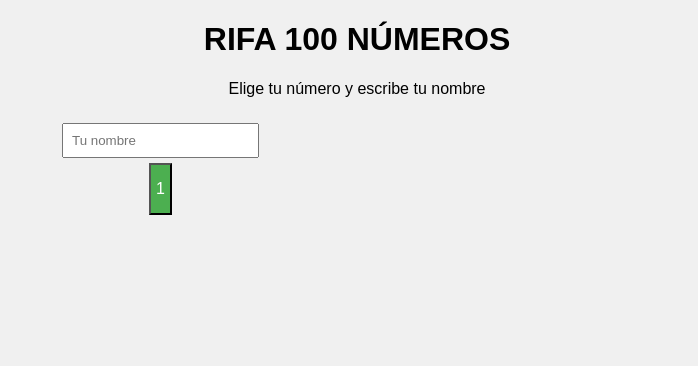
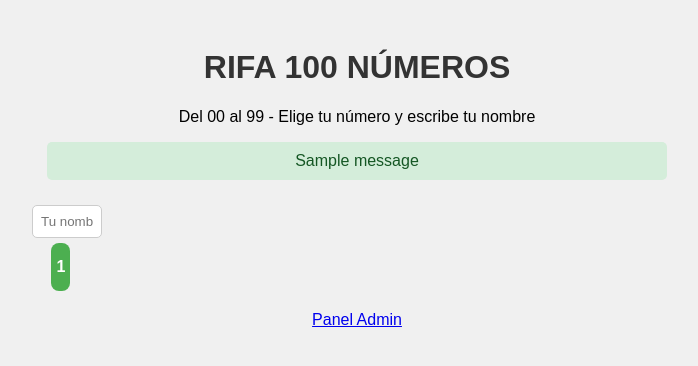
Before and after one commit to joseperdomoditta/rifa-online, a Flask app: template templates/index.html in a window 1280 px wide. Shown: the top 366 px of the page, without its empty margins (283-981 px from the left). Run offline with Flask 3, Linux system fonts and the light colour scheme; the template is opened without the code that fills it: most values are stand-ins (such as "Sample title", 1, 10 or a date in 2020); one stand-in notice (Sample message) is shown.

Commit message:
Revamp index.html for Rifa 100 Números
Updated the HTML structure and styles for the raffle page. Added support for flash messages and improved button styles.

```diff
--- a/templates/index.html
+++ b/templates/index.html
@@ -3,31 +3,47 @@
 <head>
     <meta charset="UTF-8">
     <meta name="viewport" content="width=device-width, initial-scale=1.0">
-    <title>Rifa 100 Números</title>
+    <title>Rifa 00 al 99</title>
     <style>
-        body { font-family: Arial; background: #f0f0f0; text-align: center; }
-        .grid { display: grid; grid-template-columns: repeat(10, 1fr); gap: 8px; max-width: 600px; margin: 20px auto; }
-        .btn { padding: 15px 5px; font-size: 16px; }
-        .disponible { background: #4CAF50; color: white; }
-        .ocupado { background: #f44336; color: white; cursor: not-allowed; }
+        body { font-family: Arial; background: #f0f0f0; text-align: center; padding: 20px; }
+        h1 { color: #333; }
+       .grid { display: grid; grid-template-columns: repeat(10, 1fr); gap: 8px; max-width: 650px; margin: 20px auto; }
+       .btn { padding: 15px 5px; font-size: 16px; font-weight: bold; border: none; border-radius: 8px; cursor: pointer; transition: 0.2s; }
+       .btn:hover { transform: scale(1.05); }
+       .disponible { background: #4CAF50; color: white; }
+       .ocupado { background: #f44336; color: white; cursor: not-allowed; }
+       .ocupado small { font-size: 10px; display: block; }
         form { display: inline; }
-        input { padding: 8px; margin: 5px; }
+        input { padding: 8px; margin: 5px 0; width: 90%; border-radius: 5px; border: 1px solid #ccc; }
+       .flash { padding: 10px; margin: 10px auto; max-width: 600px; border-radius: 5px; }
+       .success { background: #d4edda; color: #155724; }
+       .error { background: #f8d7da; color: #721c24; }
     </style>
 </head>
 <body>
     <h1>RIFA 100 NÚMEROS</h1>
-    <p>Elige tu número y escribe tu nombre</p>
+    <p>Del 00 al 99 - Elige tu número y escribe tu nombre</p>
+
+    {% with messages = get_flashed_messages(with_categories=true) %}
+      {% if messages %}
+        {% for category, message in messages %}
+          <div class="flash {{ category }}">{{ message }}</div>
+        {% endfor %}
+      {% endif %}
+    {% endwith %}
+
     <div class="grid">
         {% for n in numeros %}
             {% if n.estado == 'disponible' %}
             <form method="POST" action="/comprar/{{ n.id }}">
                 <input type="text" name="nombre" placeholder="Tu nombre" required>
                 <button class="btn disponible">{{ n.id }}</button>
-                </form>
+            </form>
             {% else %}
                 <button class="btn ocupado">{{ n.id }}<br><small>{{ n.comprador }}</small></button>
             {% endif %}
         {% endfor %}
     </div>
+    <p><a href="/admin">Panel Admin</a></p>
 </body>
 </html>
```
